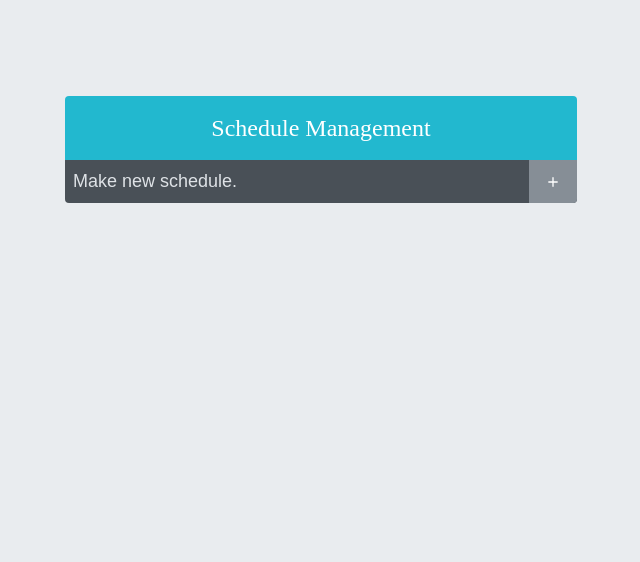
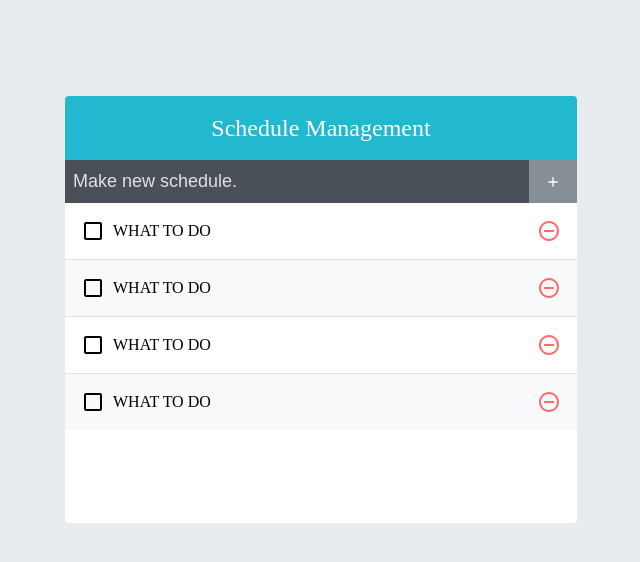
Before and after one commit to songdoing/Todo-App, a React (Create React App) app: page / in a window 1280 px wide. Shown: the top 562 px of the page, without its empty margins (319-959 px from the left). Built offline with nearby package versions, Linux system fonts and the light colour scheme.

Commit message:
styling TodoList and TodoListItem

```diff
--- a/src/App.js
+++ b/src/App.js
@@ -1,11 +1,13 @@
 import React from 'react';
 import TodoTemplate from './components/TodoTemplate';
 import TodoInsert from './components/TodoInsert';
+import TodoList from './components/TodoList';
 
 const App = () => {
   return (
     <TodoTemplate>
       <TodoInsert />
+      <TodoList />
     </TodoTemplate>
   );
 };
--- a/src/components/TodoListItem.js
+++ b/src/components/TodoListItem.js
@@ -4,7 +4,7 @@
     MeCheckBox,
     MdRemoveCircleOutline,
 } from 'react-icons/md';
-import './TodoItems.scss';
+import './TodoListItem.scss';
 
 const TodoListItems = () => {
     return (
--- a/src/components/TodoListItem.scss
+++ b/src/components/TodoListItem.scss
@@ -0,0 +1,45 @@
+.TodoListItem {
+  padding: 1rem;
+  display: flex;
+  align-items: center;
+  &:nth-child(even) {
+    background: #f8f9fa;
+  }
+  .checkbox {
+    cursor: pointer;
+    flex: 1;
+    display: flex;
+    align-items: center;
+    svg {
+      font-size: 1.5rem;
+    }
+    .text {
+      margin-left: 0.5rem;
+      flex: 1;
+    }
+    //When checked
+    &.checked {
+      svg {
+        color: #22b8cf;
+      }
+      .text {
+        color: #adb5bd;
+        text-decoration: line-through;
+      }
+    }
+  }
+  .remove {
+    display: flex;
+    align-items: center;
+    font-size: 1.5rem;
+    color: #ff6b6b;
+    cursor: pointer;
+    &:hover {
+      color: #ff8787;
+    }
+  }
+  //between element
+  & + & {
+    border-top: 1px solid #dee2e6;
+  }
+}
--- a/src/components/Todolist.scss
+++ b/src/components/Todolist.scss
@@ -0,0 +1,5 @@
+.TodoList {
+  min-height: 320px;
+  max-height: 513px;
+  overflow-y: auto;
+}
```
Also changed, not shown: 1 other file (tests, documents, lock files or other folders).
